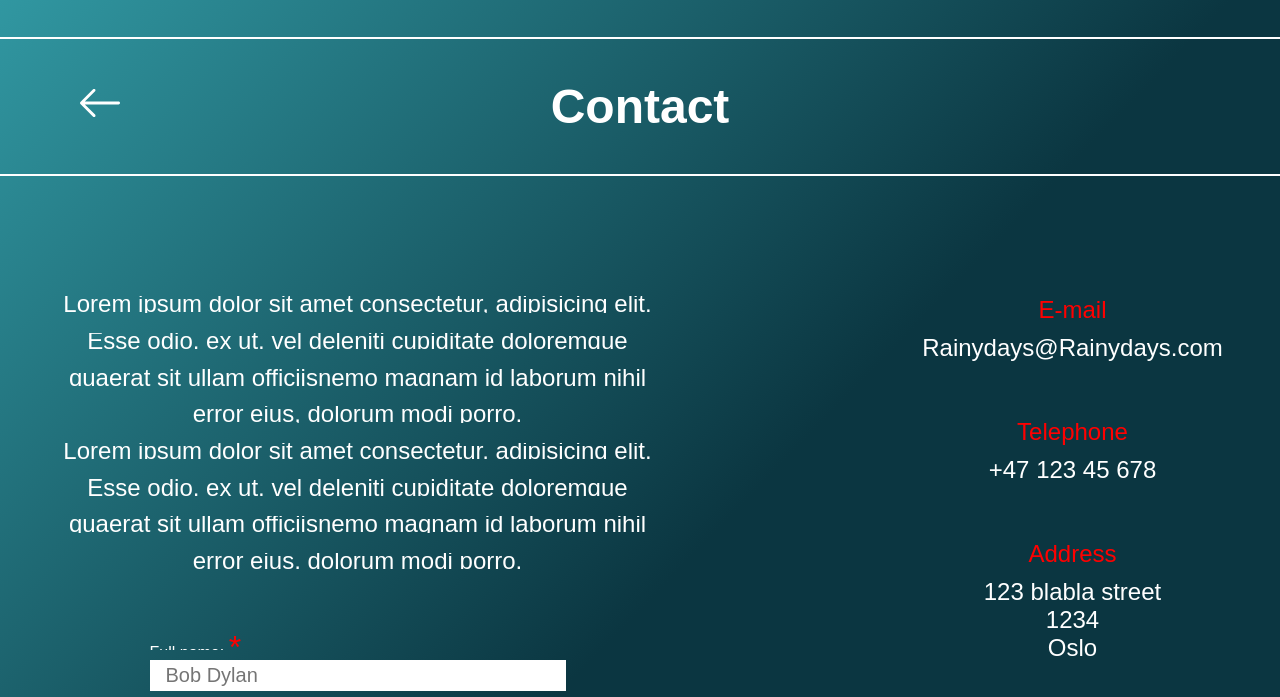
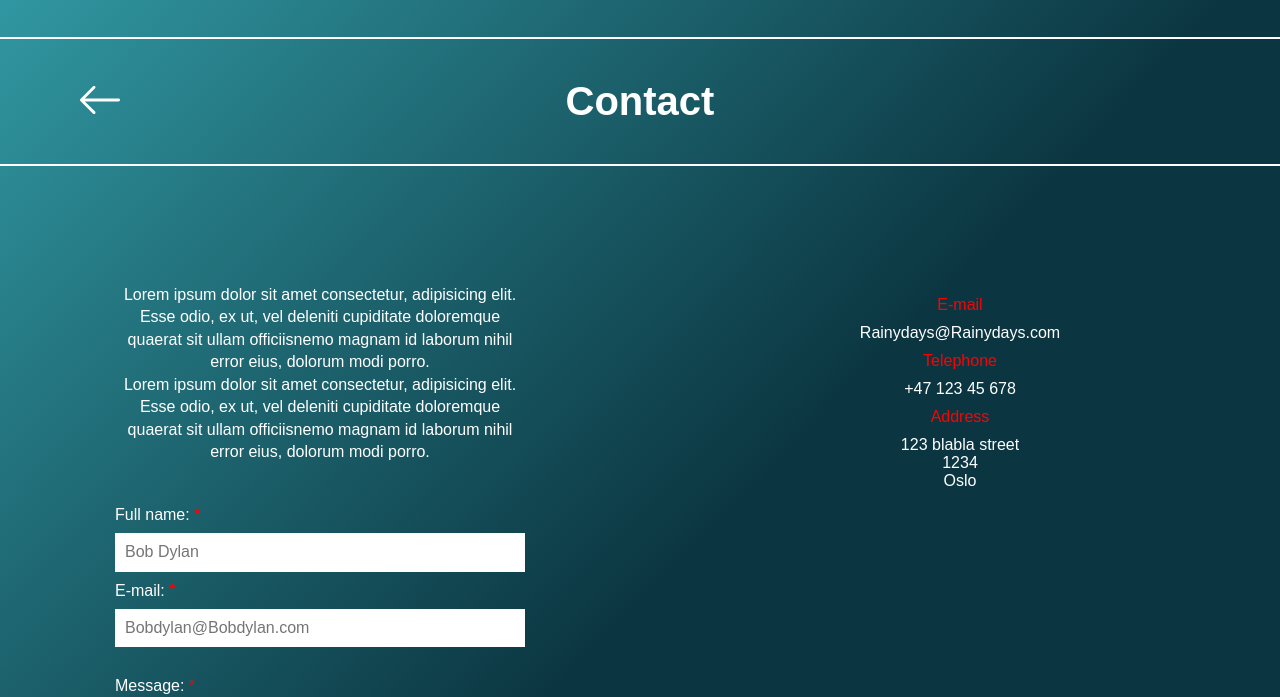
Before and after one commit to MinhBuiCong/Course-assignment-project, a website: page Contact/contact.html in a window 1280 px wide. Shown: the part 103-800 px from the top of the page. Drawn offline with Linux system fonts and the light colour scheme.

Commit message:
contact and about style done

```diff
--- a/styles/about.css
+++ b/styles/about.css
@@ -1,9 +1,3 @@
-.layout {
-  background: linear-gradient(to left top, #0b3641 40%, #3aafb9 90%);
-  background-size: 120% 120%;
-  background-position: right bottom;
-}
-
 .content {
   width: 100vw;
   height: 100vh;
@@ -16,26 +10,6 @@
   padding: 0px 120px 0px 80px;
 }
 
-.backButton {
-  display: flex;
-  flex-direction: row;
-  align-items: center;
-  justify-content: left;
-  width: fit-content;
-  height: 40px;
-  border: none;
-}
-
-.backButton svg {
-  width: 40px;
-  height: auto;
-  cursor: pointer;
-}
-
-.backButton svg:hover {
-  fill: #ff8600;
-}
-
 .pageHeader {
   flex: 1;
 }
@@ -45,19 +19,15 @@
   flex-direction: column;
   align-items: center;
   margin-top: 80px;
-  margin-left: 72px;
+
   width: 50vw;
 }
 
 .paragraph p {
   color: white;
-  font-size: 24px;
-  margin-top: 8px;
+  margin-top: 4px;
   font-weight: lighter;
   align-items: center;
-  display: flex;
-  flex-direction: column;
-  justify-content: center;
 }
 
 .column {
@@ -66,18 +36,15 @@
   align-items: center;
   margin-top: 80px;
   width: 50vw;
-  margin-right: 50px;
 }
 
 .column button {
-  height: 64px;
-  width: 240px;
+  height: 40px;
+  width: 200px;
   border: 2px solid white;
   background-color: #3aafb9;
   color: white;
-  font-weight: lighter;
-  font-size: 16px;
-  border-radius: 16px;
+  border-radius: 30px;
   text-transform: uppercase;
   cursor: pointer;
 }
@@ -86,7 +53,6 @@
   border: 2px solid #3aafb9;
   color: #3aafb9;
   background-color: white;
-  transition: all 400ms ease;
 }
 
 .signIn {
@@ -96,15 +62,13 @@
 
 .signIn p {
   color: white;
-  margin-top: 20px;
+  margin-top: 10px;
   text-transform: uppercase;
-  font-size: 16px;
 }
 
 .signIn a {
   color: #ff8600;
-  margin-left: 10px;
-  margin-top: 20px;
+  margin: 10px;
   text-transform: uppercase;
   text-decoration: underline;
   cursor: pointer;
@@ -117,8 +81,8 @@
 }
 
 img {
-  width: 320px;
+  width: 240px;
   height: auto;
-  margin-top: 80px;
-  border-radius: 16px;
+  margin-top: 40px;
+  border-radius: 30px;
 }
--- a/styles/checkout.css
+++ b/styles/checkout.css
@@ -1,9 +1,3 @@
-.layout {
-  background: linear-gradient(to left top, #0b3641 40%, #3aafb9 90%);
-  background-size: 120% 120%;
-  background-position: right bottom;
-}
-
 .content {
   display: flex;
   flex-direction: column;
--- a/styles/contact.css
+++ b/styles/contact.css
@@ -1,31 +1,5 @@
-.layout {
-  background: linear-gradient(to left top, #0b3641 40%, #3aafb9 90%);
-  background-size: 120% 120%;
-  background-position: right bottom;
-}
-
 .headerContent {
   padding: 0px 120px 0px 80px;
-}
-
-.backButton {
-  display: flex;
-  flex-direction: row;
-  align-items: center;
-  justify-content: left;
-  width: fit-content;
-  height: 40px;
-  border: none;
-}
-
-.backButton svg {
-  width: 40px;
-  height: auto;
-  cursor: pointer;
-}
-
-.backButton svg:hover {
-  fill: #ff8600;
 }
 
 .pageHeader {
@@ -37,7 +11,7 @@
   height: 100vh;
   display: flex;
   flex-direction: row;
-  align-content: space-around;
+  align-content: space-evenly;
 }
 
 .paragraph {
@@ -45,7 +19,6 @@
   flex-direction: column;
   align-items: center;
   margin-top: 80px;
-  margin-left: 50px;
   width: 50vw;
 }
 
@@ -54,10 +27,8 @@
   flex-direction: row;
   align-items: center;
   justify-content: center;
-  margin-bottom: 20px;
+  margin-bottom: 5px;
   color: white;
-  font-size: 24px;
-  font-weight: lighter;
 }
 
 .column {
@@ -68,9 +39,13 @@
   width: 50vw;
 }
 
+label {
+  font-size: 16px;
+}
+
 span {
   color: red;
-  font-size: 32px;
+  font-size: 16px;
 }
 
 .row1 {
@@ -87,10 +62,11 @@ span {
 
 .nameInput input {
   width: 400px;
-  height: 56px;
-  font-size: 20px;
+  height: 40px;
+  font-size: 16px;
   margin-top: 10px;
-  padding-left: 16px;
+  margin-bottom: 10px;
+  padding-left: 10px;
 }
 
 .emailInput {
@@ -101,16 +77,17 @@ span {
 
 .emailInput input {
   width: 400px;
-  height: 56px;
-  font-size: 20px;
+  height: 40px;
+  font-size: 16px;
   margin-top: 10px;
-  padding-left: 16px;
+  margin-bottom: 10px;
+  padding-left: 10px;
 }
 
 .row2 {
   display: flex;
   flex-direction: column;
-  margin-top: 40px;
+  margin-top: 20px;
 }
 
 .messageInput {
@@ -122,9 +99,9 @@ span {
 .messageInput textarea {
   width: 400px;
   height: 200px;
-  font-size: 20px;
+  font-size: 16px;
   margin-top: 10px;
-  padding-left: 16px;
+  padding-left: 10px;
   padding-top: 10px;
   font-family: Arial, Helvetica, sans-serif;
 }
@@ -136,13 +113,12 @@ span {
 }
 
 .submit input {
-  width: 100px;
-  height: 40px;
-  border-radius: 16px;
+  width: 80px;
+  height: 20px;
+  border-radius: 30px;
   border: 2px solid white;
   background-color: #3aafb9;
   color: white;
-  font-size: 20px;
   cursor: pointer;
 }
 
@@ -160,8 +136,7 @@ span {
   align-items: center;
   justify-content: center;
   color: red;
-  font-size: 24px;
-  margin-bottom: 10px;
+  margin: 10px 0px;
 }
 
 .infoText {
@@ -170,7 +145,6 @@ span {
   align-items: center;
   justify-content: center;
   color: white;
-  font-size: 24px;
 }
 
 .infoSection {
@@ -178,6 +152,4 @@ span {
   flex-direction: column;
   align-items: center;
   justify-content: center;
-  margin-bottom: 56px;
-  margin-left: 200px;
 }
--- a/styles/home.css
+++ b/styles/home.css
@@ -1,3 +1,7 @@
+body .layout {
+  background: white;
+}
+
 .navText a {
   text-decoration: none;
   color: #0b3641;
--- a/styles/main.css
+++ b/styles/main.css
@@ -3,6 +3,12 @@
   border: none;
   padding: 0px;
   margin: 0px;
+}
+
+.layout {
+  background: linear-gradient(to left top, #0b3641 40%, #3aafb9 90%);
+  background-size: 120% 120%;
+  background-position: right bottom;
 }
 
 body {
@@ -11,6 +17,16 @@ body {
   max-width: 100vw;
   font-family: Arial, Helvetica, sans-serif;
   max-height: 100vh;
+}
+
+button {
+  transition: all 400ms ease;
+}
+span {
+  transition: all 400ms ease;
+}
+p {
+  font-size: 16px;
 }
 
 .menuContent {
@@ -58,12 +74,31 @@ a:hover {
   margin: 40px 0px;
 }
 
+.backButton {
+  display: flex;
+  flex-direction: row;
+  align-items: center;
+  justify-content: left;
+  width: fit-content;
+  height: 40px;
+  border: none;
+}
+
+.backButton svg {
+  width: 40px;
+  height: auto;
+  cursor: pointer;
+}
+.backButton svg:hover {
+  fill: #ff8600;
+}
+
 .pageHeader {
   display: flex;
   flex-direction: row;
   align-items: center;
   justify-content: center;
-  font-size: 48px;
+  font-size: 40px;
   color: white;
   width: 300px;
 }
--- a/styles/product-page.css
+++ b/styles/product-page.css
@@ -1,32 +1,11 @@
-.layout {
-  background: linear-gradient(to left top, #0b3641 40%, #3aafb9 90%);
-  background-size: 120% 120%;
-  background-position: right bottom;
-}
-
 .headerContent {
   padding: 0px 80px;
 }
-.backButton {
-  display: flex;
-  flex-direction: row;
-  align-items: center;
-  justify-content: left;
+.headerContent .backButton {
   width: 300px;
   height: 40px;
   border: none;
 }
-
-.backButton svg {
-  width: 40px;
-  height: auto;
-  cursor: pointer;
-}
-
-.backButton svg:hover {
-  fill: #ff8600;
-}
-
 .contentContainer {
   display: flex;
   flex-direction: row;
--- a/styles/shop.css
+++ b/styles/shop.css
@@ -1,10 +1,3 @@
-.layout {
-  background-color: #0b3641;
-  background: linear-gradient(to left top, #0b3641 40%, #3aafb9 90%);
-  background-size: 120% 120%;
-  background-position: right bottom;
-}
-
 .navigation {
   display: flex;
   flex-direction: row;
@@ -25,24 +18,10 @@
   padding: 0px 80px;
 }
 
-.backButton {
-  display: flex;
-  flex-direction: row;
-  align-items: center;
-  justify-content: left;
+.headerContent .backButton {
   width: 300px;
   height: 40px;
   border: none;
-}
-
-.backButton svg {
-  width: 20px;
-  height: auto;
-  cursor: pointer;
-}
-
-.backButton svg:hover {
-  fill: #ff8600;
 }
 
 .filtersContainer {
--- a/styles/shopping-cart.css
+++ b/styles/shopping-cart.css
@@ -1,9 +1,3 @@
-.layout {
-  background: linear-gradient(to left top, #0b3641 40%, #3aafb9 90%);
-  background-size: 120% 120%;
-  background-position: right bottom;
-}
-
 .content {
   color: white;
   display: flex;
```
